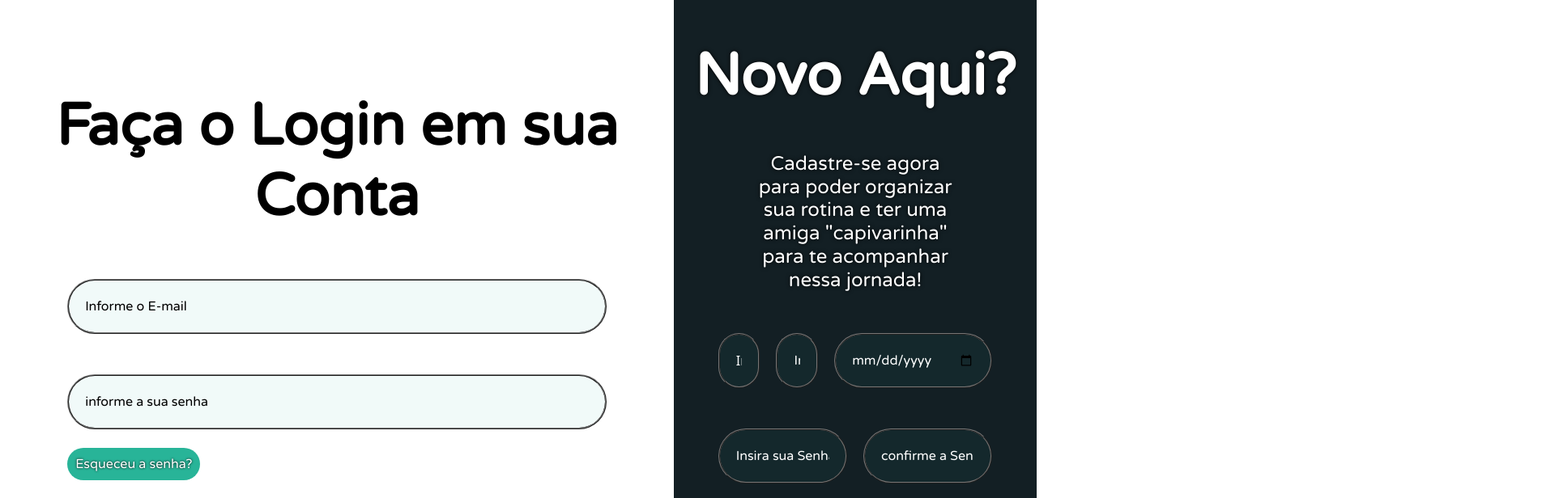
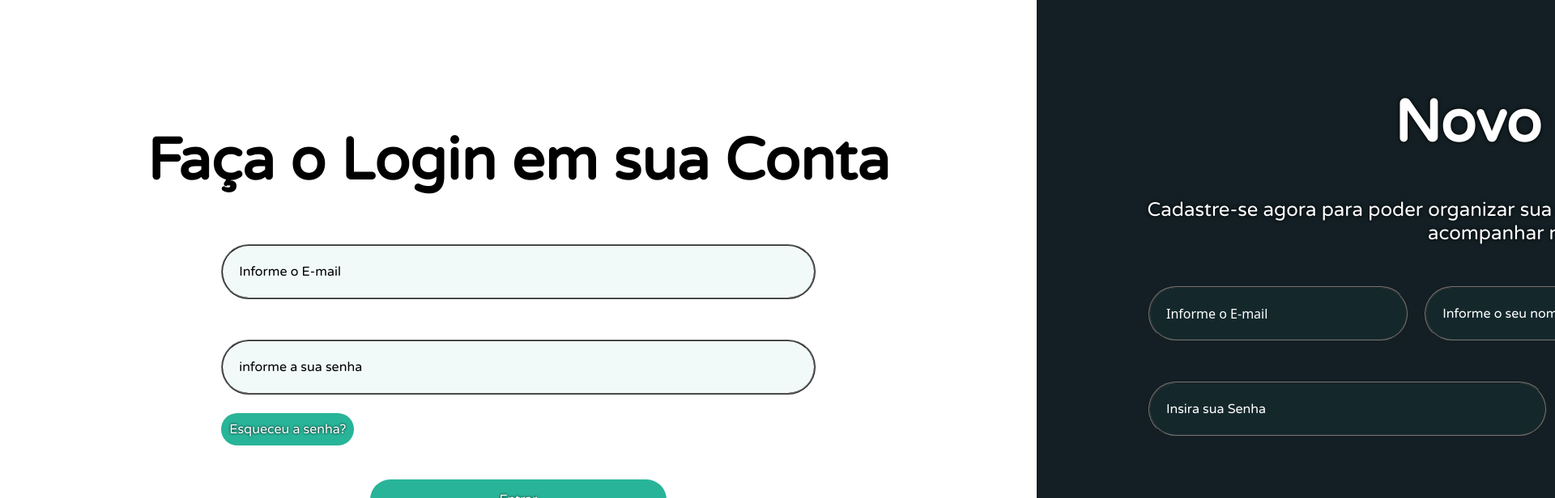
Before and after one commit to Rafael-conquista/Goal_notes, a React (Create React App) app in the folder front/goals-notes/: page / in a window 1280 px wide. Shown: the top 616 px of the page at 81% size, 1920 px wide, since content can reach past the window. Built offline with nearby package versions, Linux system fonts and the light colour scheme.

Commit message:
Adcionando_responsividade

```diff
--- a/front/goals-notes/src/components/Style/loginStyle.css
+++ b/front/goals-notes/src/components/Style/loginStyle.css
@@ -68,6 +68,12 @@ input {
     display: flex;
 }
 
+@media screen and (max-width: 1500px) {
+    .sectionLoginForm {
+        width: 200vw;
+    }
+}
+
 @media screen and (max-width: 1000px) {
     .sectionLoginForm {
         height: auto;
@@ -77,7 +83,7 @@ input {
 
 .logoCapivara {
     height: 100px;
-    position: fixed;
+    position: absolute;
 }
 
 .LoginForm {
@@ -139,7 +145,7 @@ input {
     align-items: center;
 }
 
-@media screen and (max-width: 1000px) {
+@media screen and (max-width: 1500px) {
     .cardLogin {
         height: 100vh;
         width: 100vw;
@@ -156,7 +162,7 @@ input {
     align-items: center;
 }
 
-@media screen and (max-width: 1000px) {
+@media screen and (max-width: 1500px) {
     .cardRegister {
         height: 100vh;
         width: 100vw;
```
